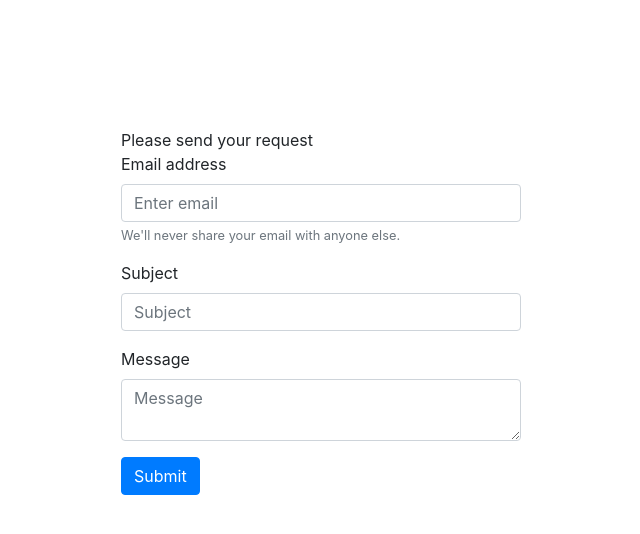
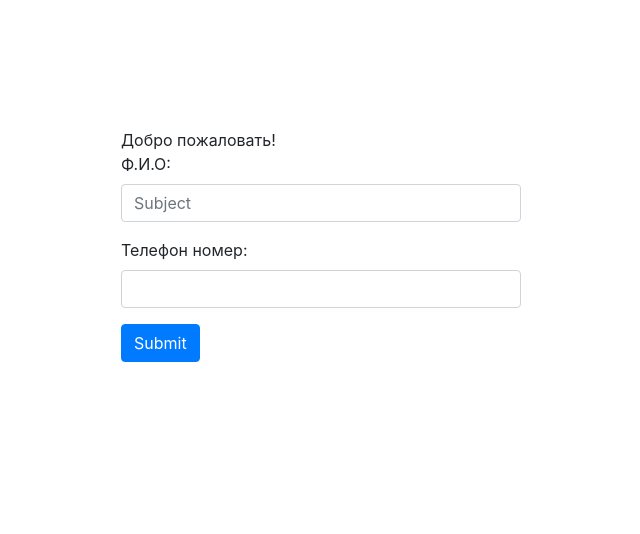
Before and after one commit to jakhongirn/contact-form, a website: page views/index.html in a window 1280 px wide. Shown: the top 534 px of the page, without its empty margins (278-918 px from the left). Drawn offline with nearby package versions, Linux system fonts and the light colour scheme.

Commit message:
customize the form

```diff
--- a/server.js
+++ b/server.js
@@ -7,6 +7,12 @@ const PORT = 8080;
 
 
 
+
+app.get('/', (req, res) => {
+    res.sendFile(__dirname + '/views/index.html')
+})
+
+
 app.listen(PORT, function() {
     log("Server is running on port 8080...")
 })
--- a/views/index.html
+++ b/views/index.html
@@ -27,20 +27,15 @@
 </head>
 <body>
     <div class="container">
-Please send your request
+Добро пожаловать!
         <form>
             <div class="form-group">
-                <label for="exampleInputEmail1">Email address</label>
-                <input type="email" class="form-control" id="email" aria-describedby="emailHelp" placeholder="Enter email">
-                <small id="emailHelp" class="form-text text-muted">We'll never share your email with anyone else.</small>
-            </div>
-            <div class="form-group">
-                <label for="exampleInputEmail1">Subject</label>
+                <label for="exampleInputEmail1">Ф.И.О: </label>
                 <input type="text" class="form-control" id="subject" aria-describedby="emailHelp" placeholder="Subject">
             </div>
             <div class="form-group">
-                <label for="exampleInputPassword1">Message</label>
-                <textarea class="form-control" id="mesage" placeholder="Message"></textarea>
+                <label for="exampleInputEmail1">Телефон номер:</label>
+                <input type="text" class="form-control" id="number" aria-describedby="emailHelp" >
             </div>
             <button type="submit" class="btn btn-primary">Submit</button>
         </form>
```
